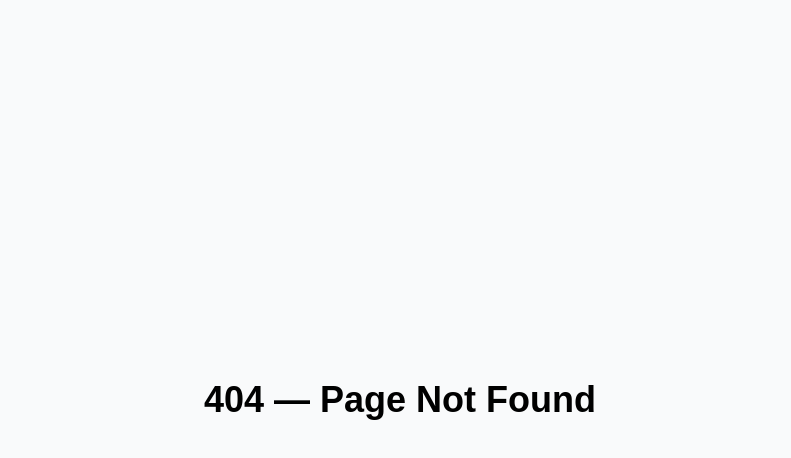
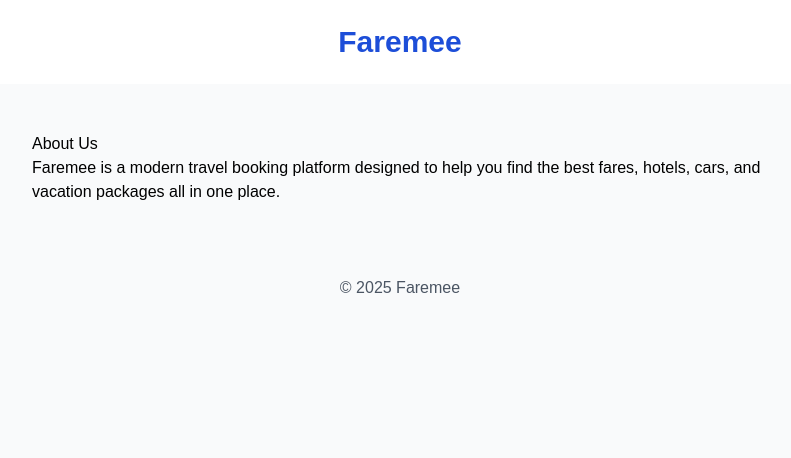
Before and after one commit to divyamttt/faremee-ui, a Next.js app: page /about in a window 1280 px wide. Before the commit this address had no page. Shown: the top 458 px of the page, without its empty margins (240-1031 px from the left). Built offline with nearby package versions, Linux system fonts and the light colour scheme.

Commit message:
Create about.jsx

```diff
--- /dev/null
+++ b/pages/about.jsx
@@ -0,0 +1,15 @@
+import Header from "../components/Header";
+import Footer from "../components/Footer";
+
+export default function About() {
+  return (
+    <div className="min-h-screen bg-gray-50 dark:bg-gray-900">
+      <Header />
+      <main className="py-12 px-4 max-w-3xl mx-auto prose dark:prose-invert">
+        <h1>About Us</h1>
+        <p>Faremee is a modern travel booking platform designed to help you find the best fares, hotels, cars, and vacation packages all in one place.</p>
+      </main>
+      <Footer />
+    </div>
+  );
+}
```
